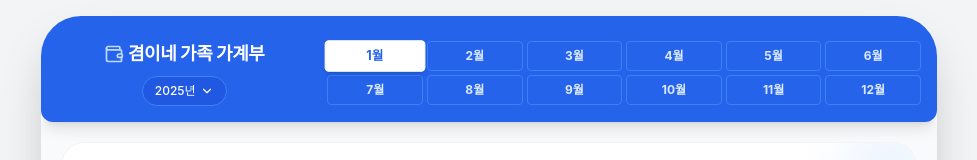
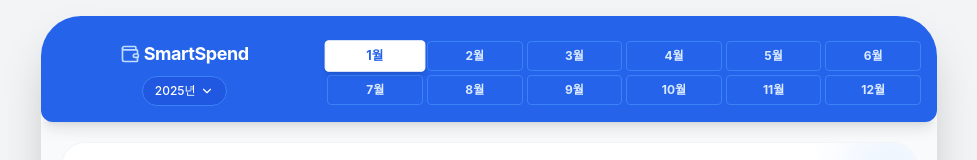
Before and after one commit to ikaros3/SmartSpend, a React (Vite) app: page / in a window 1280 px wide. Shown: the top 160 px of the page, without its empty margins (151-1128 px from the left). Built offline with nearby package versions, Linux system fonts and the light colour scheme; the HTML template or start-up script is replaced by a standard one; a web font is replaced by a local one.

Commit message:
앱 타이틀 수정

```diff
--- a/index.html
+++ b/index.html
@@ -5,9 +5,9 @@
   <meta charset="UTF-8" />
   <meta name="viewport" content="width=device-width, initial-scale=1.0" />
   <meta name="theme-color" content="#2563eb" />
-  <meta name="description" content="겸이네 가족 가계부 - 스마트한 지출 관리" />
+  <meta name="description" content="SmartSpend - 스마트한 지출 관리" />
   <script src="https://cdn.tailwindcss.com"></script>
-  <title>겸이네 가족 가계부</title>
+  <title>SmartSpend</title>
 </head>
 
 <body>
--- a/src/App.jsx
+++ b/src/App.jsx
@@ -756,7 +756,7 @@ export default function App() {
             {/* Merged Title with whitespace-nowrap to keep it in one line */}
             <h1 className="text-lg font-bold tracking-tight flex items-center justify-center gap-1 text-white whitespace-nowrap">
               <Wallet size={20} className="text-blue-200" />
-              겸이네 가족 가계부
+              SmartSpend
             </h1>
 
             {/* Centered Year Selector */}
```
Lines whose indentation alone changed are shown as unchanged.
